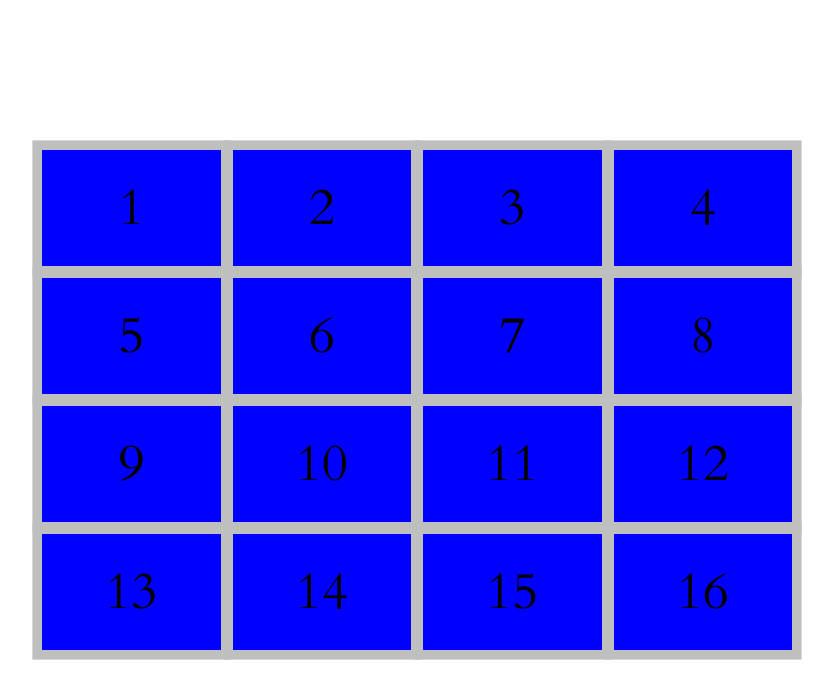
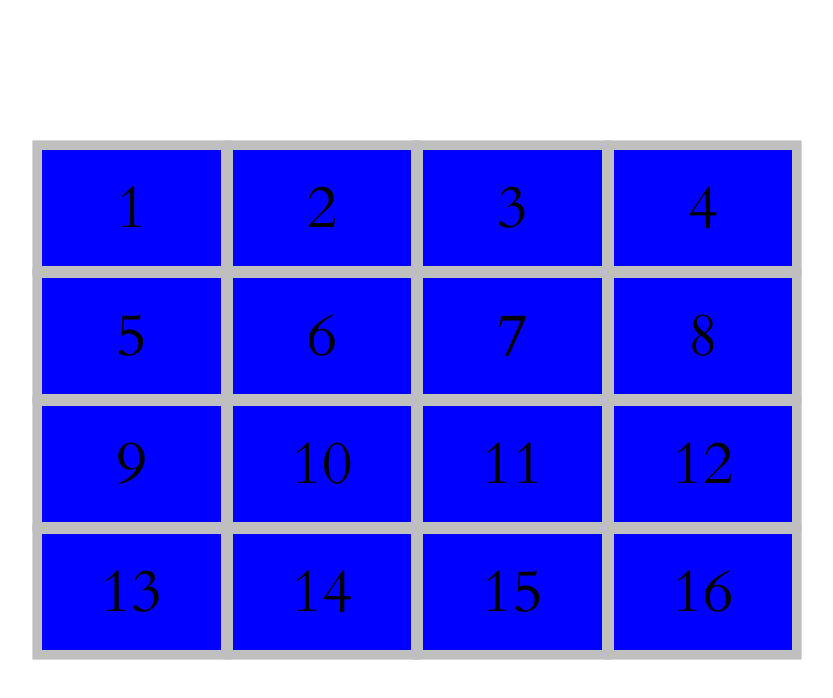
Before and after one commit to rayanquadir66/matching-game-3, a plain HTML site: page index.html in a window 1280 px wide. Both pictures are taken after a click on the button "Play and Enter Full Screen". Shown: the whole page, without its empty margins (223-1056 px from the left). Drawn offline with Linux system fonts and the light colour scheme.

Commit message:
Update index.html

```diff
--- a/index.html
+++ b/index.html
@@ -83,7 +83,7 @@ body::after {
     justify-content: center;
     align-items: center;
     font-family: "Cardo", serif;
-    font-size: clamp(20px, 4vw, 92px);
+    font-size: clamp(60px, 4vw, 42px);
     color: black;
     cursor: pointer;
     position: relative;
```
